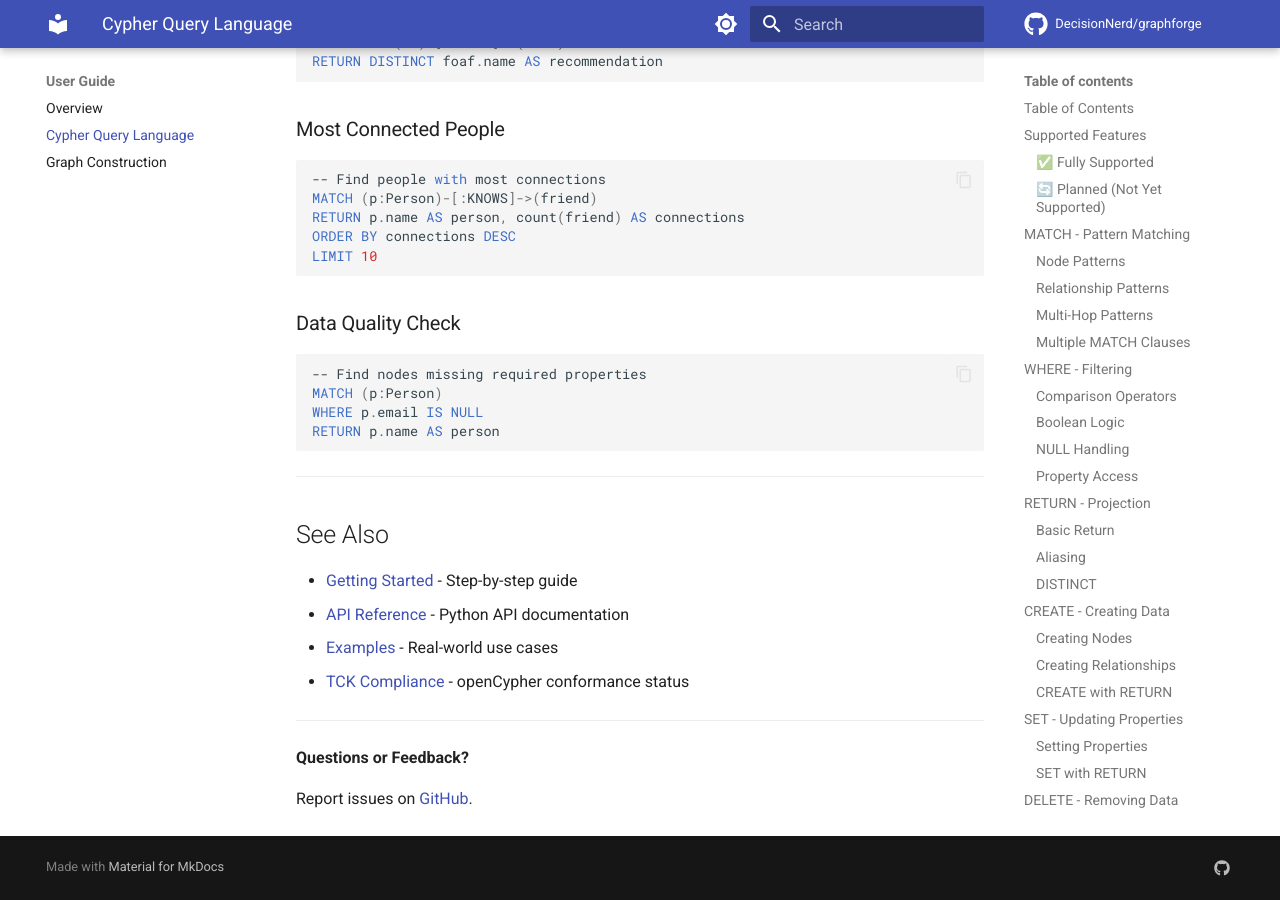
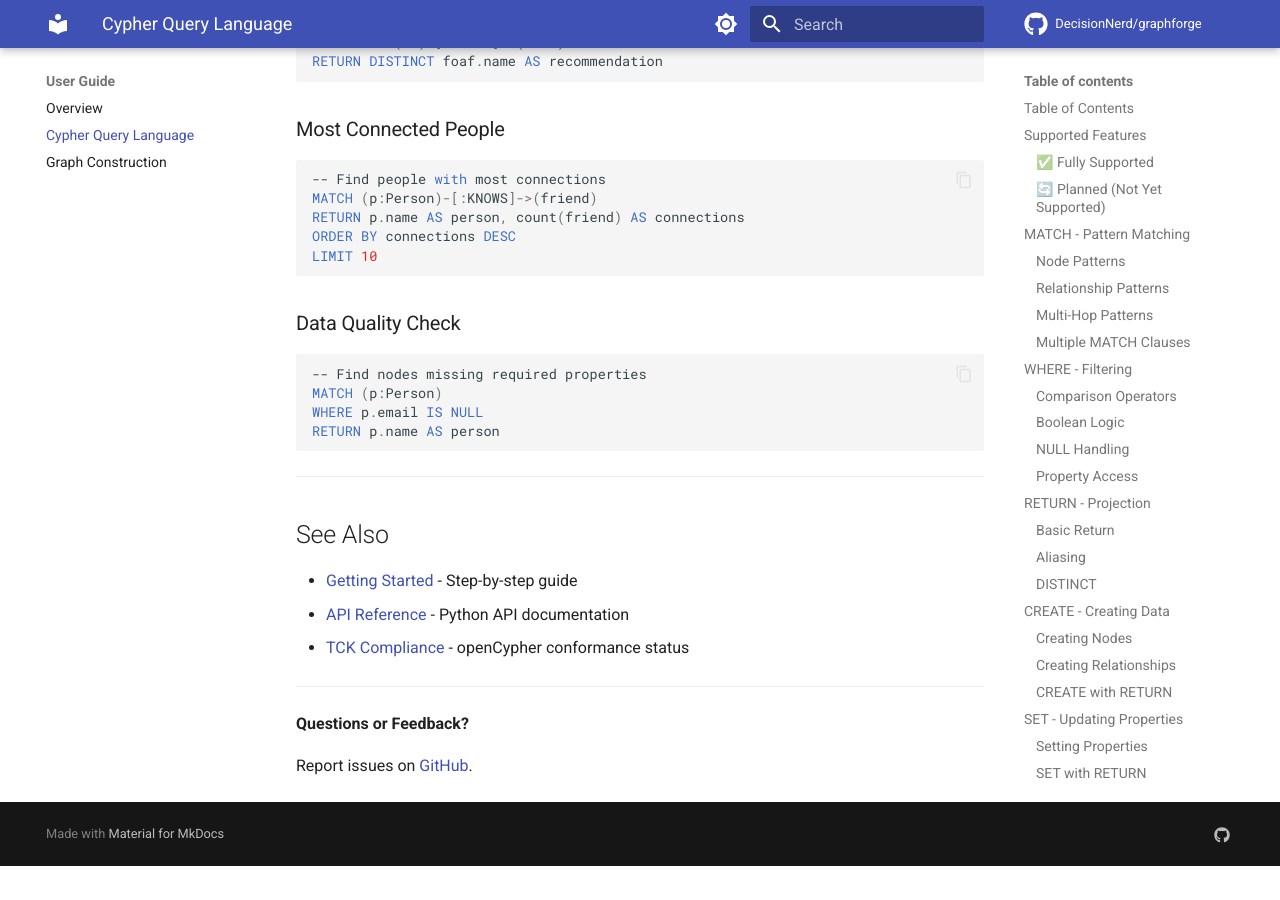
Before and after one commit to DecisionNerd/graphforge, an MkDocs documentation site: the page built from docs/guide/cypher-guide.md, in a window 1280 px wide and 900 px high, scrolled down 15838 px. Built offline with MkDocs 1.6.1 and Material for MkDocs 9.7.7, drawn with Linux system fonts in a browser that asks for light colours; comment, search, counter and statistics services are not loaded; the version menu is left out; after the commit the page ends 16704 px from its top, so only the background shows below that.

```diff
--- a/docs/guide/cypher-guide.md
+++ b/docs/guide/cypher-guide.md
@@ -802,7 +802,6 @@ RETURN p.name AS person
 
 - [Getting Started](overview.md) - Step-by-step guide
 - [API Reference](../reference/api.md) - Python API documentation
-- [Examples](../examples/) - Real-world use cases
 - [TCK Compliance](../reference/tck-compliance.md) - openCypher conformance status
 
 ---
```
Also changed, not shown: docs/datasets/networkrepository.md (+0 -1 lines).
